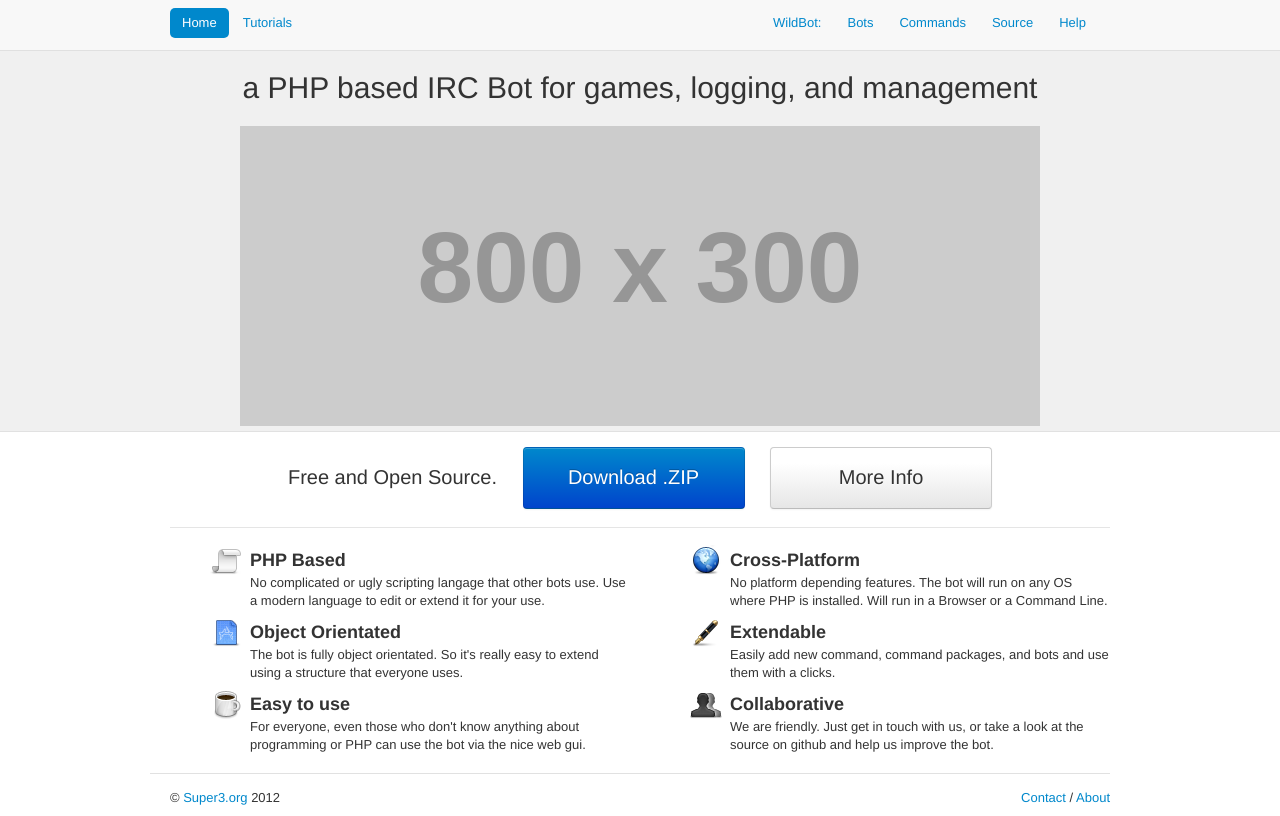
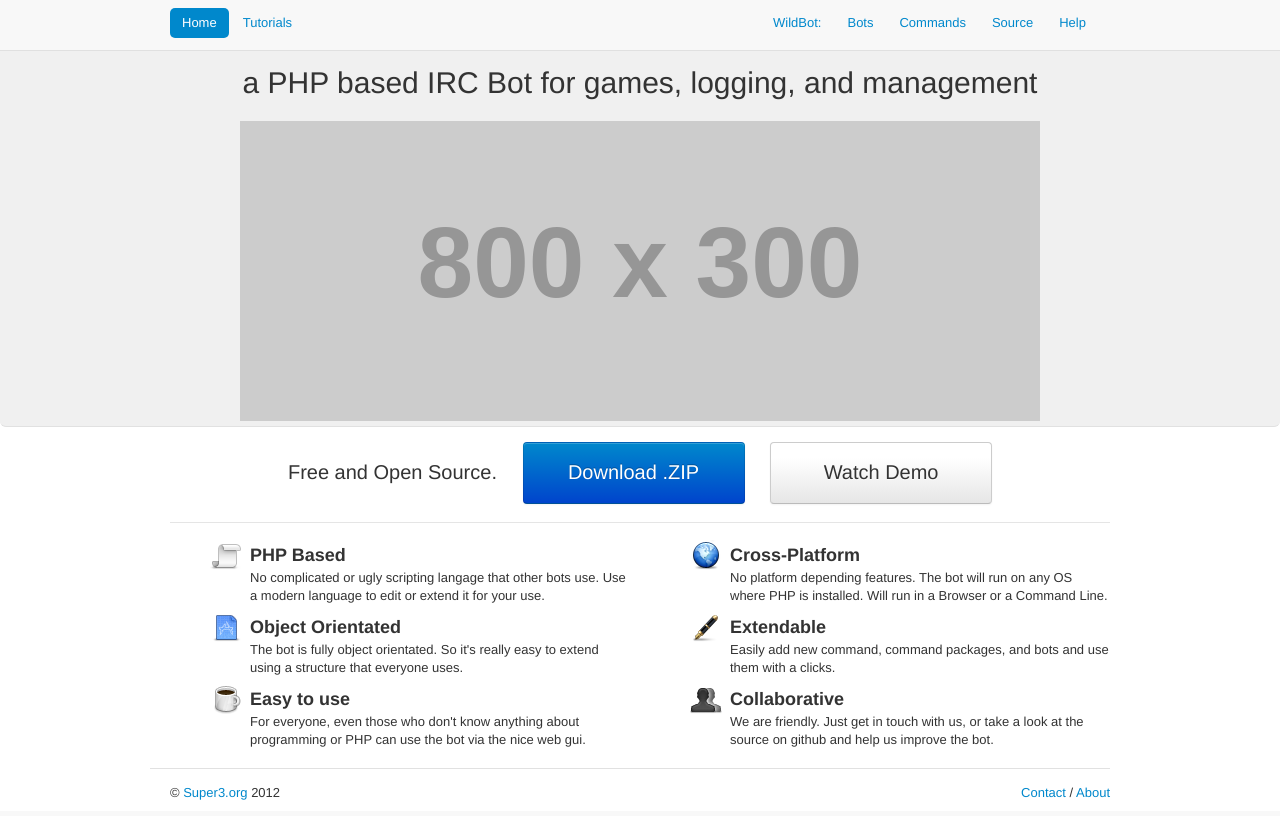
Before and after one commit to super3/WildPHP, a PHP site: page / in a window 1280 px wide. Run offline with PHP 8.4, Linux system fonts and the light colour scheme; grey boxes labelled with a size stand in for pictures from a placeholder-image service; some libraries are stand-ins or nearby versions.

Commit message:
hero bug fixed

```diff
--- a/index.html
+++ b/index.html
@@ -3,19 +3,19 @@
 <head>
 	<meta charset="utf-8">
 	<title>WildPHP</title>
-	<meta name="description" content="">
-	<meta name="author" content="">
+	<meta name="description" content="Home of the PHP based IRC Bot. We also have free video tutorials, scripts, and articles!">
+	<meta name="author" content="Super3">
 
-	<!-- Le HTML5 shim, for IE6-8 support of HTML elements -->
+	<!-- HTML5 shim, for IE6-8 support of HTML elements -->
 	<!--[if lt IE 9]>
-	  <script src="http://html5shim.googlecode.com/svn/trunk/html5.js"></script>
+		<script src="http://html5shim.googlecode.com/svn/trunk/html5.js"></script>
 	<![endif]-->
 
-	<!-- Le styles -->
+	<!-- Styles -->
 	<link href="sty/bootstrap.css" rel="stylesheet">
 	<link href="sty/style.css" rel="stylesheet">
 
-	<!-- Le fav  -->
+	<!-- Favicon  -->
 	<link rel="shortcut icon" href="images/favicon.ico">
 </head>
 <body>
@@ -38,7 +38,7 @@
 </div>
 
 <!-- Le action box -->
-<div class"hero-unit" style="background-color: #f0f0f0;	border-bottom: 1px solid #e1e1e1; margin-bottom: 15px;">
+<div class="hero-unit" style="background-color: #f0f0f0; border-bottom: 1px solid #e1e1e1; margin: 0px; margin-bottom:15px; padding: 45px 0px 0px 0px;">
 	<div class="container">
 		<h2 class="action-text">
 			a PHP based IRC Bot for games, logging, and management
@@ -54,7 +54,7 @@
 	<div class="download-text">
 		Free and Open Source.
 		<a href="https://github.com/pogosheep/IRC-Bot/zipball/master" class="btn huge btn-primary">Download .ZIP</a>
-		<a href="#" class="btn huge default">More Info</a>
+		<a href="#" class="btn huge default">Watch Demo</a>
 		<hr/>
 	</div>
 </div>
--- a/sty/style.css
+++ b/sty/style.css
@@ -1,6 +1,7 @@
 /* Tag Styles */
 body {
-	padding-top: 50px;
+	padding: 0px;
+	margin: 0px;
 }
 
 /* Multi-line CSS */
```
